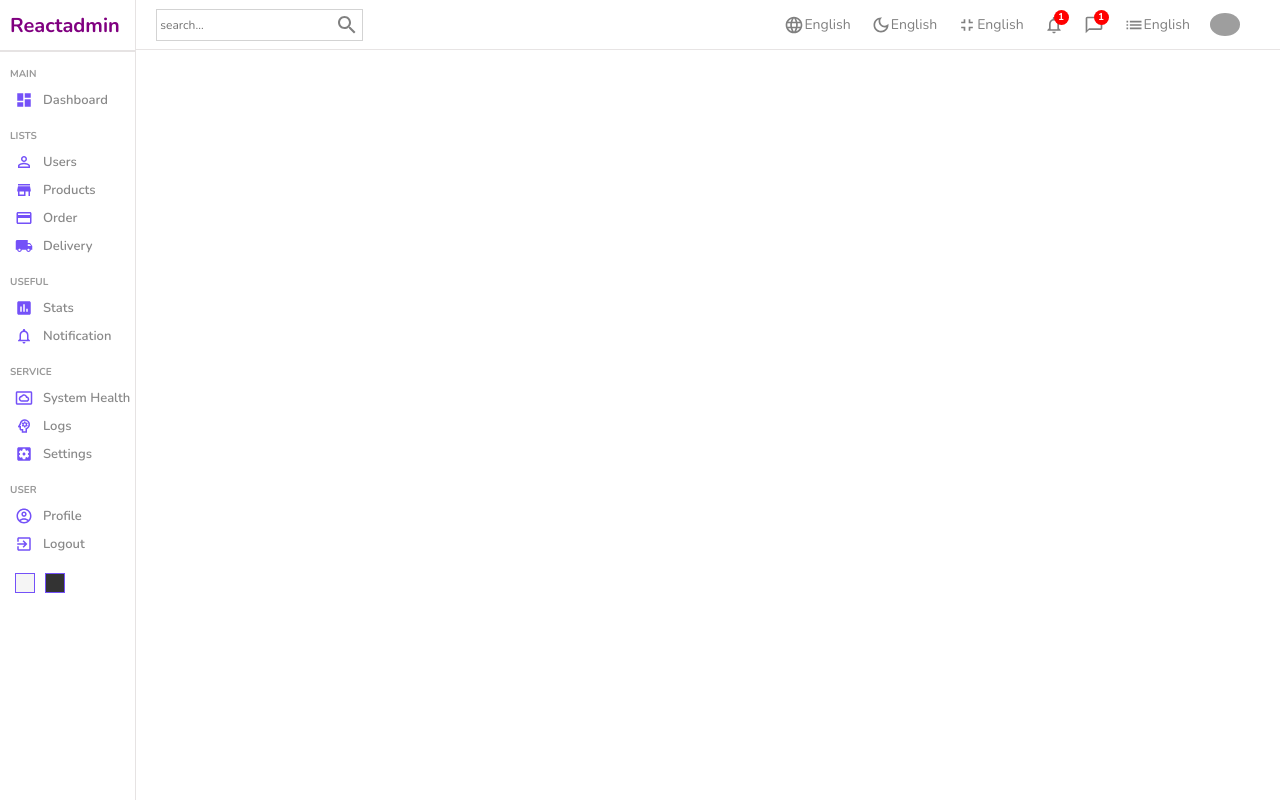
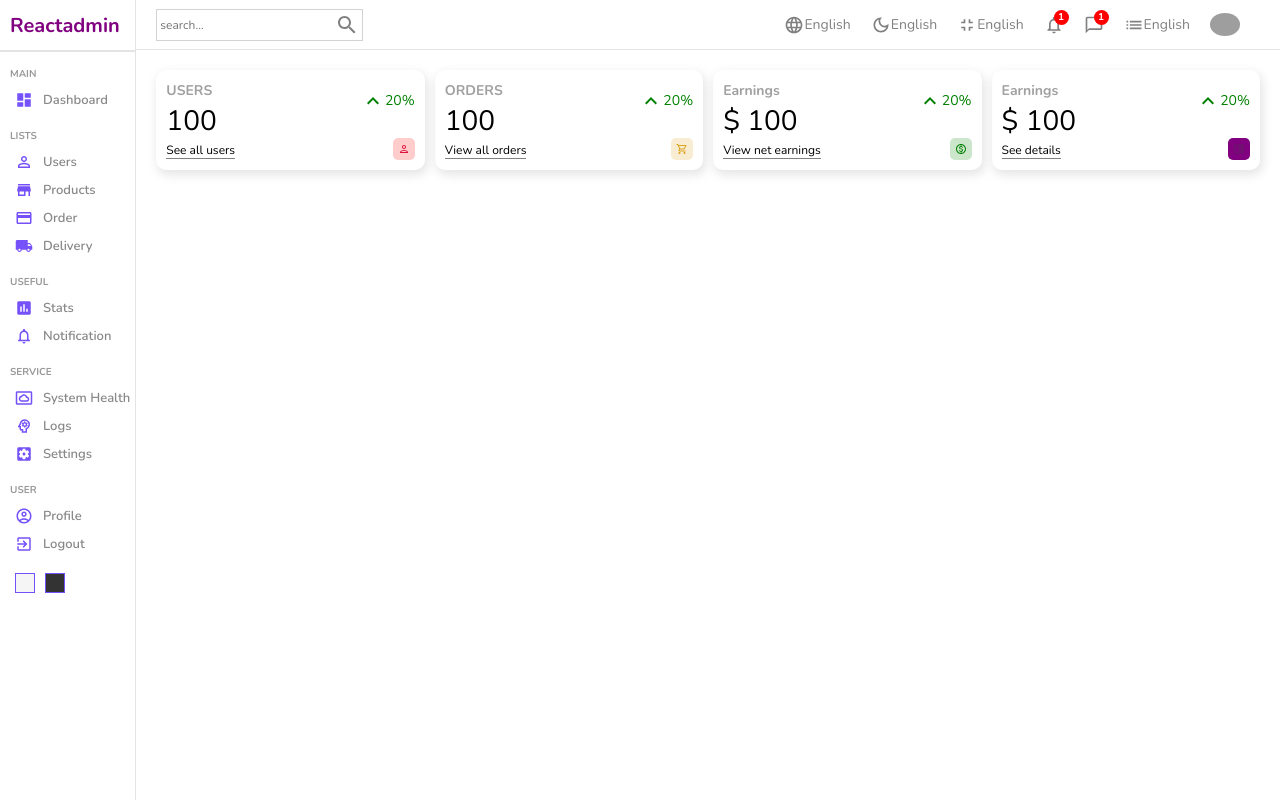
Before and after one commit to eligifty-coder/react_static_dashboard, a React (Create React App) app: page / in a window 1280 px wide. Built offline with nearby package versions, Linux system fonts and the light colour scheme; grey boxes are pictures that could not be loaded.

Commit message:
widget created

```diff
--- a/src/components/widget/Widget.jsx
+++ b/src/components/widget/Widget.jsx
@@ -0,0 +1,84 @@
+import React from 'react'
+import './Widget.scss'
+import KeyboardArrowUpIcon from "@mui/icons-material/KeyboardArrowUp";
+import PersonOutlinedIcon from "@mui/icons-material/PersonOutlined";
+import AccountBalanceWalletOutlinedIcon from "@mui/icons-material/AccountBalanceWalletOutlined";
+import ShoppingCartOutlinedIcon from "@mui/icons-material/ShoppingCartOutlined";
+import MonetizationOnOutlinedIcon from "@mui/icons-material/MonetizationOnOutlined";
+const Widget = ({ type }) => {
+   let data;
+   switch (type) {
+      case 'user':
+         data = {
+            title: 'USERS',
+            isMoney: false,
+            link: 'See all users',
+            icon: <PersonOutlinedIcon className='icon' style={{
+               color: 'crimson',
+               backgroundColor: "rgba(255, 0,0, 0.2)",
+            }} />
+         }
+         break;
+      case 'order':
+         data = {
+            title: 'ORDERS',
+            isMoney: false,
+            link: 'View all orders',
+            icon: <ShoppingCartOutlinedIcon className='icon'
+               style={{
+                  backgroundColor: "rgba(218, 165, 32, 0.2)",
+                  color: "goldenrod",
+               }}
+            />
+         }
+         break;
+      case 'earnngs':
+         data = {
+            title: 'Earnings',
+            isMoney: true,
+            link: 'View net earnings',
+            icon: (
+               <MonetizationOnOutlinedIcon
+                  className="icon"
+                  style={{ backgroundColor: "rgba(0, 128, 0, 0.2)", color: "green" }}
+               />
+            ),
+         }
+         break;
+      case 'balance':
+         data = {
+            title: 'Earnings',
+            isMoney: true,
+            link: 'See details',
+            icon: <AccountBalanceWalletOutlinedIcon className='icon'
+               style={{
+                  color: 'rgba(0,128,0,0.2',
+                  backgroundColor: "purple",
+               }}
+            />
+         }
+         break;
+      default:
+         break
+   }
+   const amount = 100
+   const diff = 20
+   return (
+      <div className="widget">
+         <div className="left">
+            <span className="title">{data.title}</span>
+            <span className="counter">{data.isMoney && "$"} {amount}</span>
+            <span className="link">{data.link}</span>
+         </div>
+         <div className="right">
+            <div className="percentage positive">
+               <KeyboardArrowUpIcon />
+               {diff}%
+            </div>
+            {data.icon}
+         </div>
+      </div>
+   )
+}
+
+export default Widget
--- a/src/components/widget/Widget.scss
+++ b/src/components/widget/Widget.scss
@@ -0,0 +1,50 @@
+.widget{
+   display:flex;
+   flex: 1;
+   justify-content: space-between;
+   padding: 10px;
+   box-shadow: 2px 4px 10px 1px rgba(201, 201,201, 0.47);
+   height:100px;
+   border-radius: 10px;
+   .left, .right{
+      display: grid;
+      align-items: center;
+
+      .title{
+         font-weight: bold;
+         font-size: 14px;
+         color: rgb(160, 160, 160);
+      }
+      .counter{
+         font-size: 28px;
+         font-weight: 300;
+      }
+      .link{
+         font-size: 12px;
+         border-bottom: 1px solid gray;
+         width: -webkit-max-content;
+         width: -moz-max-content;
+         width: max-content;
+      }
+      .percentage{
+         display: flex;
+         align-items: center;
+         font-size: 14px;
+         &.positive{
+            color: green;
+         }
+         &.negative{
+            color: red;
+         }
+      }
+      .icon{
+         font-size: 22px;
+         padding: 5px;
+         border-radius: 5px;
+         align-self: flex-end;
+         justify-self: flex-end;
+      }
+
+   }
+
+}
--- a/src/pages/home/Home.jsx
+++ b/src/pages/home/Home.jsx
@@ -3,13 +3,20 @@
 import './Home.scss'
 import Sidebar from '../../components/sidebar/Sidebar'
 import Navbar from '../../components/navbar/Navbar'
+import Widget from '../../components/widget/Widget'
 const Home = () => {
    return (
       <div className='home' >
          <Sidebar />
          <div className="homeContainer">
             <Navbar />
-            <div className="widgets"></div>
+            <div className="widgets">
+               <Widget type='user' />
+               <Widget type='order' />
+               <Widget type='earnngs' />
+               <Widget type='balance' />
+            </div>
+            <div className="charts"></div>
          </div>
          <Outlet/>
       </div>
--- a/src/pages/home/Home.scss
+++ b/src/pages/home/Home.scss
@@ -1,8 +1,13 @@
 .home{
    display: grid;
-   grid-template-columns: auto 2fr;
+   grid-template-columns: auto 4fr;
 
    .homeContainer{
       // background-color: lightblue;
+      .widgets{
+         display: flex;
+         padding: 20px;
+         gap: 10px;
+      }
    }
 }
```
